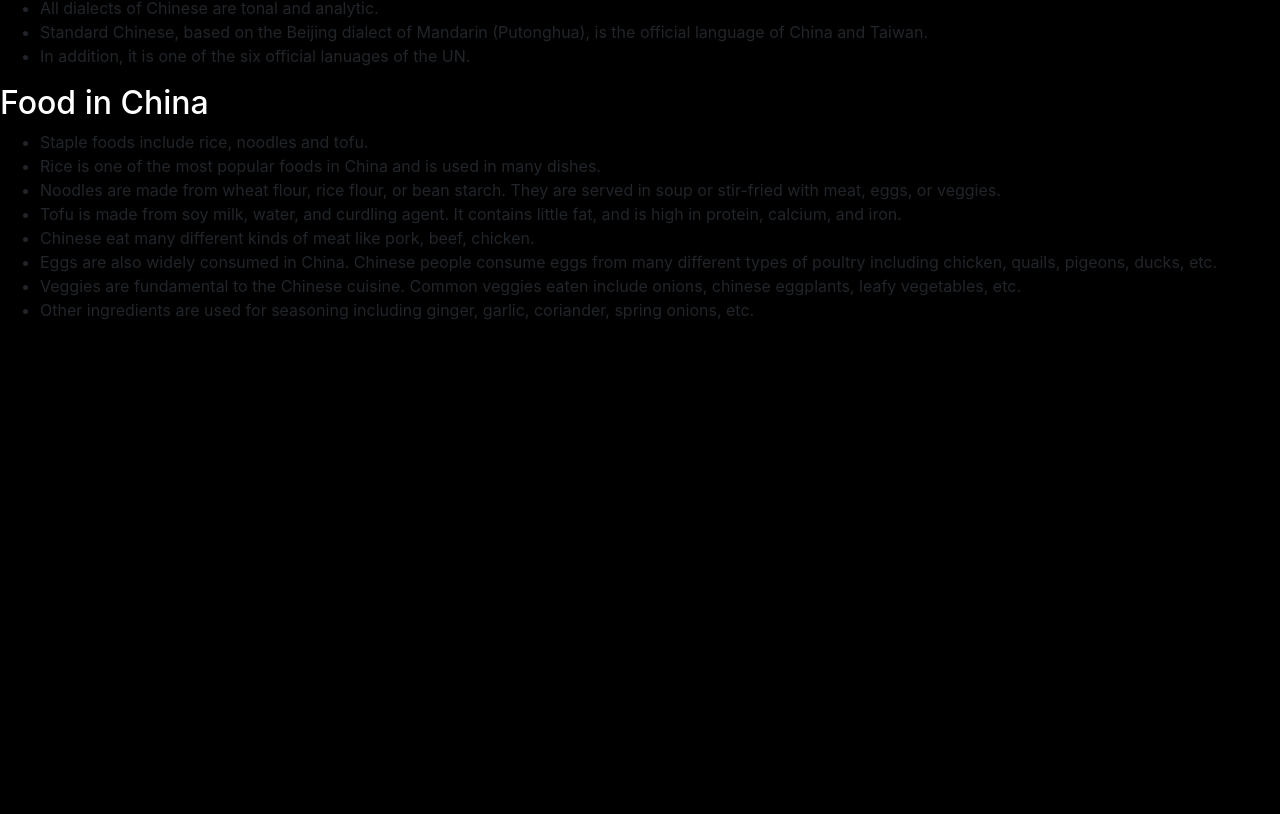
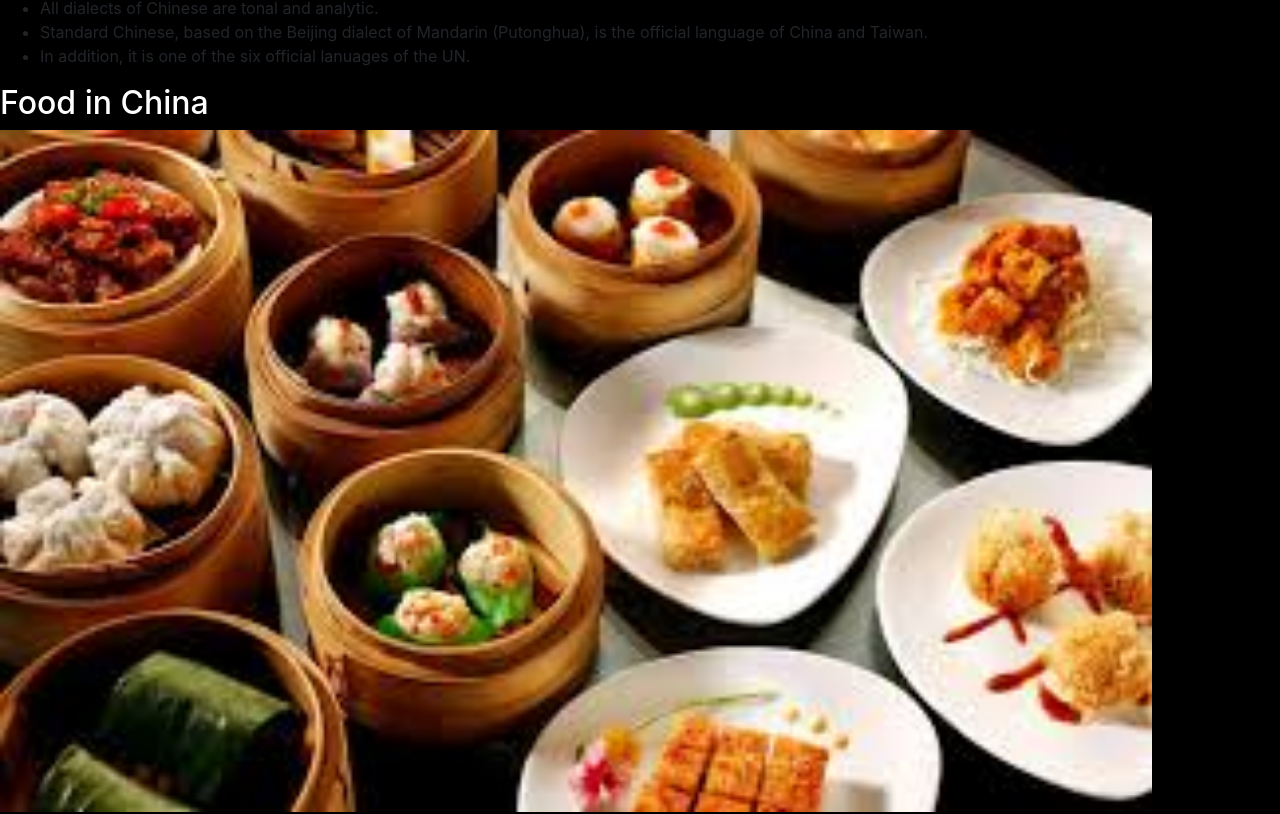
Before and after one commit to tubajack/TravelToChina, a React (Create React App) app in the folder client/: page /culture in a window 1280 px wide. Shown: the part 2880-3694 px from the top of the page. Before the commit the page ends 3218 px from the top, so only its background shows below. Built offline with nearby package versions, Linux system fonts and the light colour scheme.

Commit message:
Added an image for authentic Chinese food.

```diff
--- a/client/src/pages/ChineseCulture.js
+++ b/client/src/pages/ChineseCulture.js
@@ -53,6 +53,15 @@ export default class ChineseCulture extends Component {
         </ul>
 
         <h2>Food in China</h2>
+
+        <img
+          id="Chinese Cuisine"
+          src="../images/ChineseCuisine.jpg"
+          alt="Chinese Food"
+          width="90%"
+          height="90%"
+        />
+
         <ul>
           <li>Staple foods include rice, noodles and tofu.</li>
           <li>Rice is one of the most popular foods in China and is used in many dishes.</li>
```
Also changed, not shown: client/public/images/ChineseCuisine.jpg (added).
